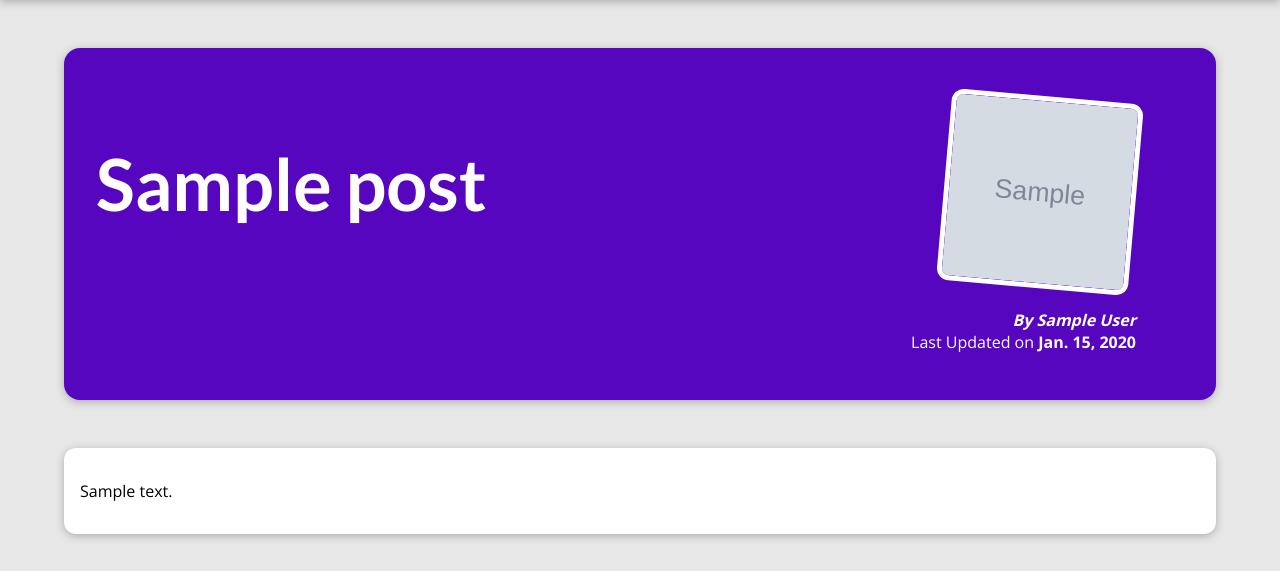
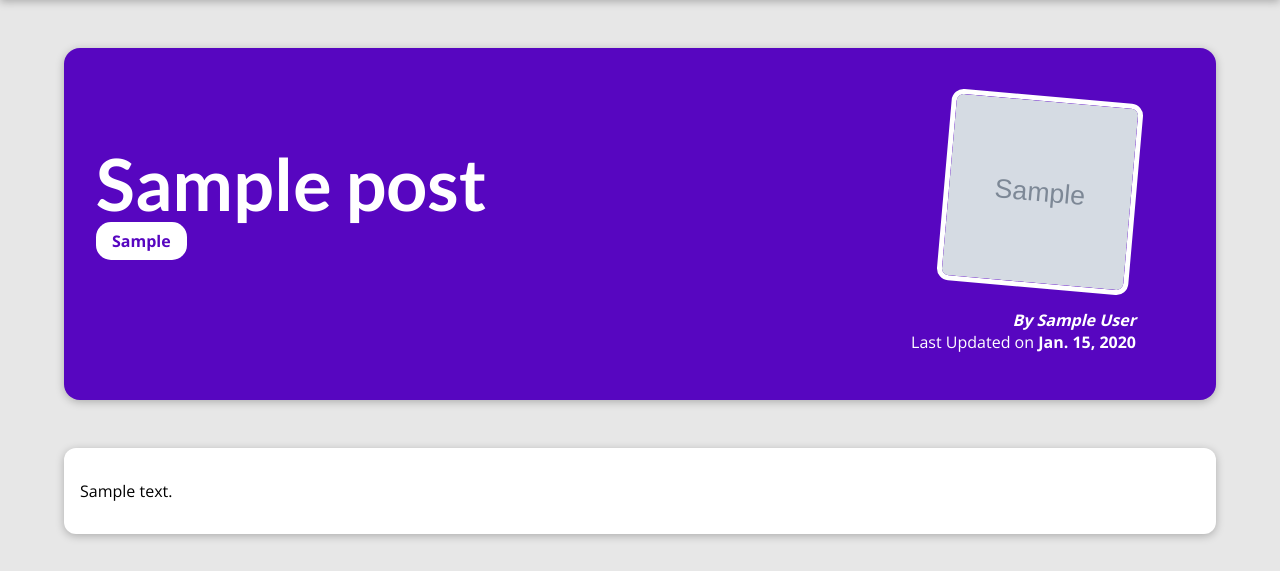
Before and after one commit to DmytroVoronkov/Simple-Blog, a Django app: a page that uses blog/templates/blog/post-detail.html in a window 1280 px wide. Shown: the part 80-651 px from the top of the page. Run offline with Django 5.2, Linux system fonts and the light colour scheme; tables that the repository leaves empty hold one stand-in row (values such as "Sample post"); grey boxes marked "Sample" are stand-in pictures.

Commit message:
+ email and tags in post-details template

```diff
--- a/blog/static/blog/styles/post-detail.css
+++ b/blog/static/blog/styles/post-detail.css
@@ -22,6 +22,7 @@ body {
 #summary h2 {
     color: white;
     font-size: 4.5rem;
+    margin-bottom: 0.25rem;
 }
 
 #summary article {
@@ -47,6 +48,11 @@ body {
     font-weight: bold;
 }
 
+#summary a{
+    text-decoration: none;
+    color: white;
+}
+
 #summary time {
     font-weight: bold;
 }
@@ -60,3 +66,15 @@ main {
     border-radius: 12px;
     box-shadow: 0 2px 8px rgba(0, 0, 0, 0.25);
 }
+
+.tag {
+    background-color: white;
+    color: #5706c0;
+    padding: 0.5rem 1rem;
+    border-radius: 15px;
+    font-weight: bold;
+    -webkit-border-radius: 15px;
+    -moz-border-radius: 15px;
+    -ms-border-radius: 15px;
+    -o-border-radius: 15px;
+}
--- a/blog/templates/blog/post-detail.html
+++ b/blog/templates/blog/post-detail.html
@@ -1,24 +1,19 @@
-{% extends 'layout.html' %}
-{% load static %}
-
-{% block title %} {{post.title}} {% endblock title %}
-
+{% extends 'layout.html' %} {% load static %} {% block title %} {{post.title}} {% endblock title %}
 {% block css_files %}
 <link rel="stylesheet" href="{% static 'blog/styles/post-detail.css' %}" />
-{% endblock css_files %}
-
-{% block content %}
+{% endblock css_files %} {% block content %}
 <section id="summary">
   <h2>{{post.title}}</h2>
+  <div>
+    {% for tag in post_tags %}
+      <span class="tag">{{tag}}</span>
+    {% endfor %}
+  </div>
   <article>
     <img src="{% static 'blog/img/'|add:post.image_name %}" alt="{{post.title}}" />
-    <address>By {{post.author}}</address>
-    <div>
-        Last Updated on <time>{{post.date}}</time>
-    </div>
+    <address>By <a href="mailto:{{post.author.email_address}}">{{post.author}}</a></address>
+    <div>Last Updated on <time>{{post.date}}</time></div>
   </article>
 </section>
-<main>
-    {{post.content|linebreaks}}
-</main>
+<main>{{post.content|linebreaks}}</main>
 {% endblock content %}
--- a/blog/views.py
+++ b/blog/views.py
@@ -24,4 +24,5 @@ def posts(request):
 def post_detail(request, slug):
     # post = next(post for post in all_posts if post["slug"] == slug)
     post = get_object_or_404(Post, slug=slug)
-    return render(request, "blog/post-detail.html", {"post": post})
+    post_tags = post.tags.all()
+    return render(request, "blog/post-detail.html", {"post": post, "post_tags": post_tags})
```
